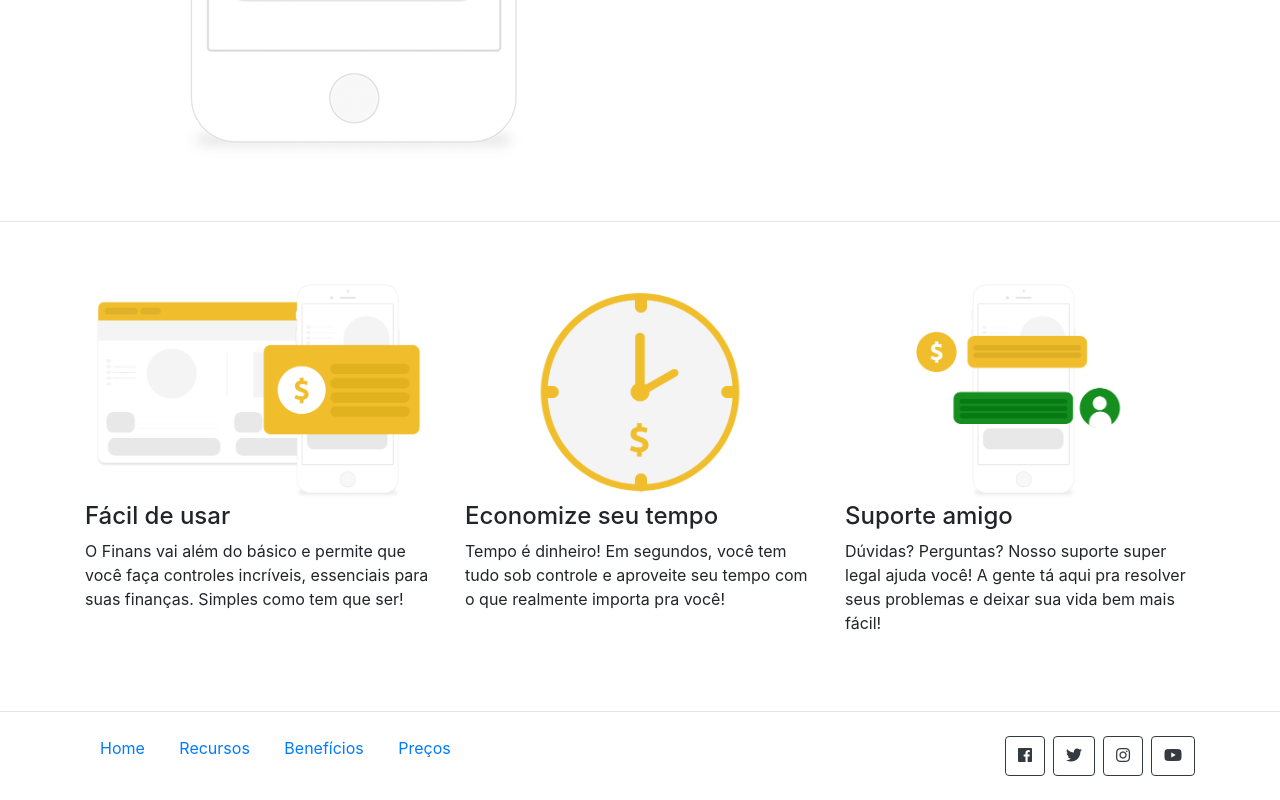
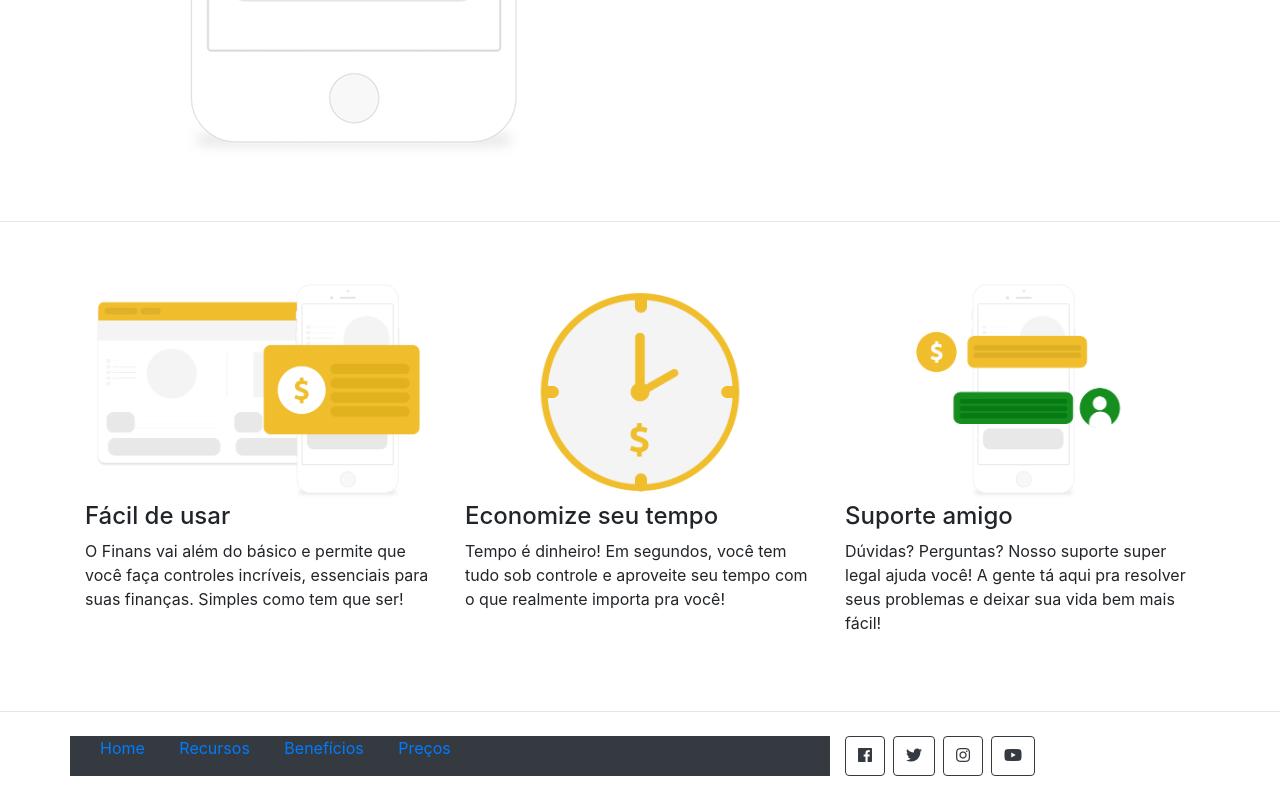
Before and after one commit to Rafael-doctom/finans, a plain HTML site: page index.html in a window 1280 px wide. Shown: the part 1632-2432 px from the top of the page. Drawn offline with nearby package versions, Linux system fonts and the light colour scheme.

Commit message:
update code

```diff
--- a/index.html
+++ b/index.html
@@ -160,7 +160,7 @@
     <footer class="mt-4 mb-4">
       <div class="container">
         <div class="row">
-          <div class="col-md-8">
+          <div class="col-md-8 bg bg-dark">
             <p>
               <a href="">Home</a>
               <a href="">Recursos</a>
@@ -168,7 +168,7 @@
               <a href="">Preços</a>
             </p>
           </div>
-          <div class="col-md-4 d-flex justify-content-end">
+          <div class="col-md-4 d-flex justify-content-left">
             <a href="" class="btn btn-outline-dark">
               <i class="fab fa-facebook"></i>
             </a>
```
